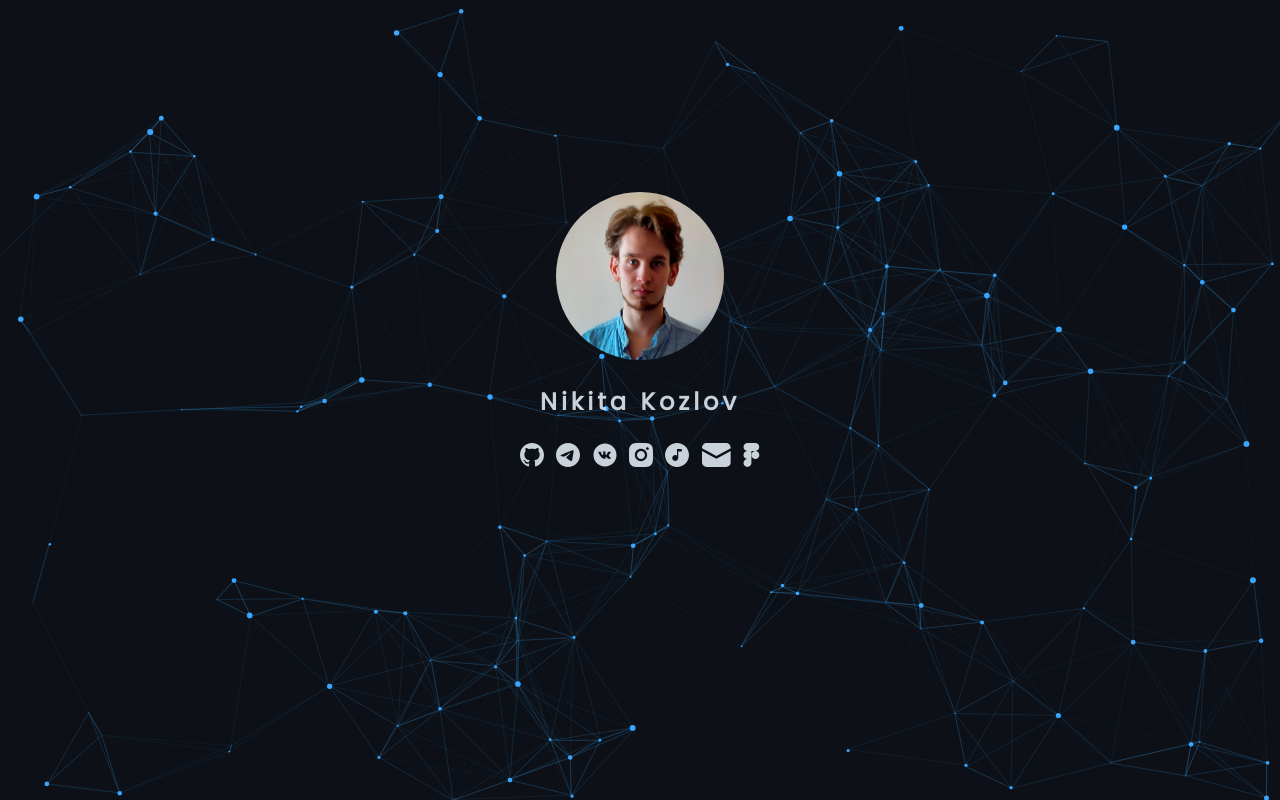
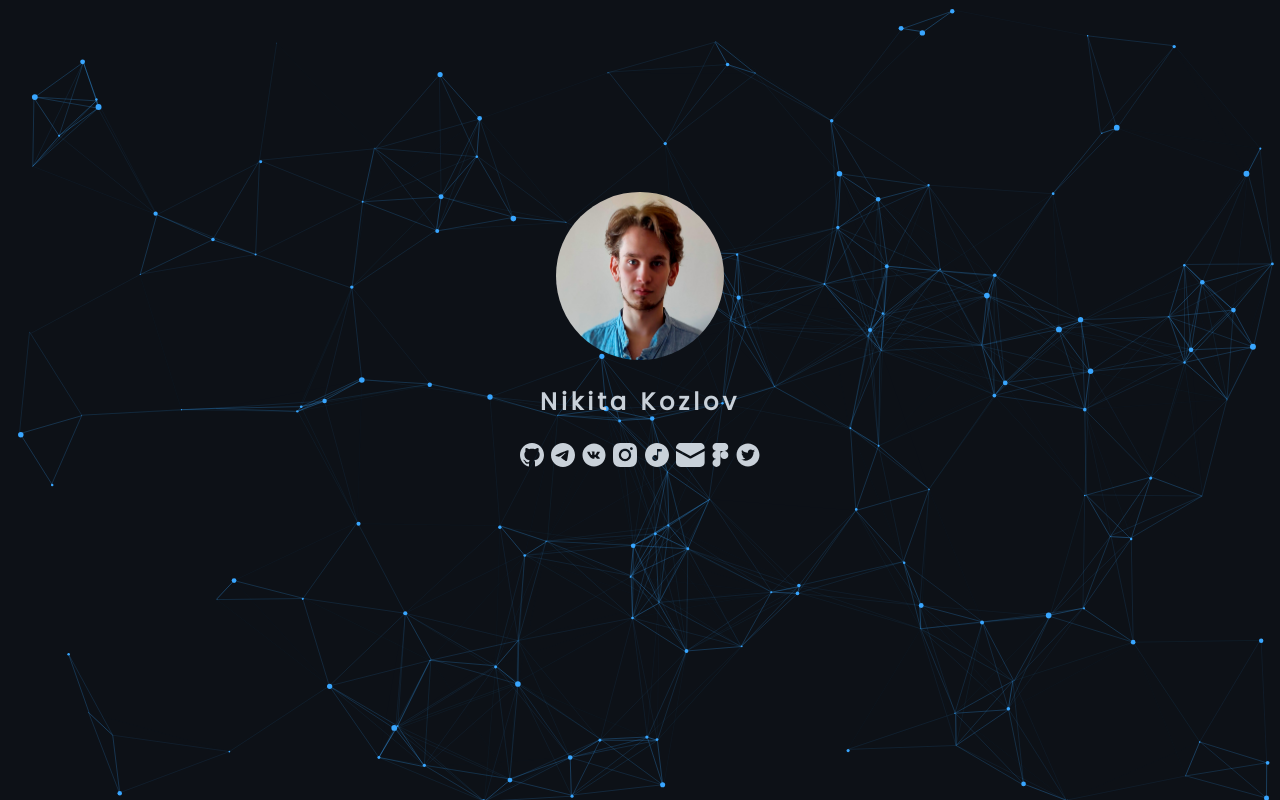
Before and after one commit to NikitaKozlov-R/nikitakozlov.ru, a plain HTML site: page index.html in a window 1280 px wide. Drawn offline with nearby package versions, Linux system fonts and the light colour scheme.

Commit message:
add twiter icon

```diff
--- a/index.html
+++ b/index.html
@@ -176,6 +176,24 @@
             </defs>
           </svg>
         </a>
+        <a
+          class="content__link"
+          href="https://twitter.com/BrotherRaccoonn"
+          target="_blanc"
+        >
+          <svg
+            width="24"
+            height="24"
+            viewBox="0 0 24 24"
+            fill="none"
+            xmlns="http://www.w3.org/2000/svg"
+          >
+            <path
+              d="M12 0.545455C5.67443 0.545455 0.545456 5.67443 0.545456 12C0.545456 18.3256 5.67443 23.4545 12 23.4545C18.3256 23.4545 23.4545 18.3256 23.4545 12C23.4545 5.67443 18.3256 0.545455 12 0.545455ZM17.5048 9.17983C17.5125 9.3 17.5125 9.42529 17.5125 9.54801C17.5125 13.3014 14.654 17.625 9.4304 17.625C7.8196 17.625 6.32642 17.1571 5.06847 16.3517C5.29858 16.3773 5.51847 16.3875 5.7537 16.3875C7.08324 16.3875 8.3054 15.9375 9.27955 15.1756C8.03182 15.15 6.98352 14.3318 6.62557 13.2068C7.06279 13.2707 7.45654 13.2707 7.90654 13.1557C7.26407 13.0252 6.68661 12.6762 6.27226 12.1682C5.8579 11.6602 5.63221 11.0243 5.63352 10.3688V10.333C6.00938 10.5452 6.45171 10.6756 6.91449 10.6935C6.52545 10.4342 6.2064 10.0829 5.98563 9.67082C5.76485 9.25871 5.64918 8.79849 5.64887 8.33097C5.64887 7.80171 5.78693 7.31847 6.03495 6.89915C6.74805 7.777 7.63789 8.49497 8.64664 9.00639C9.6554 9.51781 10.7605 9.81125 11.8901 9.86761C11.4886 7.93722 12.9307 6.375 14.6642 6.375C15.4824 6.375 16.2188 6.71761 16.7378 7.26989C17.3795 7.14972 17.9932 6.90938 18.5403 6.58722C18.3281 7.24432 17.8832 7.79915 17.2926 8.14943C17.8653 8.08807 18.4176 7.92955 18.929 7.7071C18.5429 8.27472 18.0597 8.77841 17.5048 9.17983V9.17983Z"
+              fill="#C9D1D9"
+            />
+          </svg>
+        </a>
       </nav>
     </div>
     <script src="js/particles.js"></script>
```
Also changed, not shown: static/icons/twitter.svg (added).
